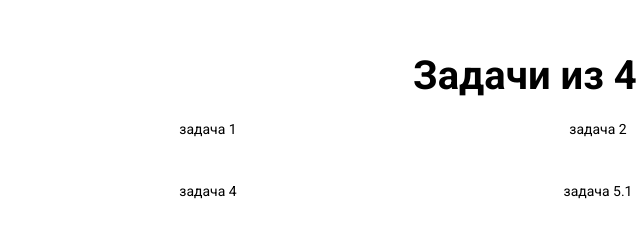
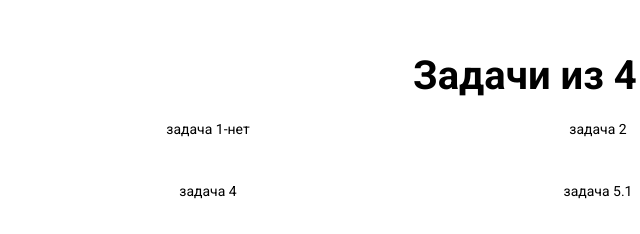
Before and after one commit to kondrashevich/ks, a plain HTML site: page dz/index.html in a window 1280 px wide. Shown: the part 1798-2032 px from the top of the page, 42-682 px from the left. Drawn offline with nearby package versions, Linux system fonts and the light colour scheme.

Commit message:
Update index.html

```diff
--- a/dz/index.html
+++ b/dz/index.html
@@ -113,7 +113,7 @@
 				<div class="lekt4" >
 					<h2>Задачи из 4 лекции</h2>
 					<div class="col-md-4">
-				<a class="btn btn-primary" href="#" id="fight" onclick="fight();return false;" role="button">задача 1</a>
+				<a class="btn btn-primary" href="#" id="#" onclick="#;return false;" role="button">задача 1-нет</a>
 						</div>
 
 							<div class="col-md-4">
```
